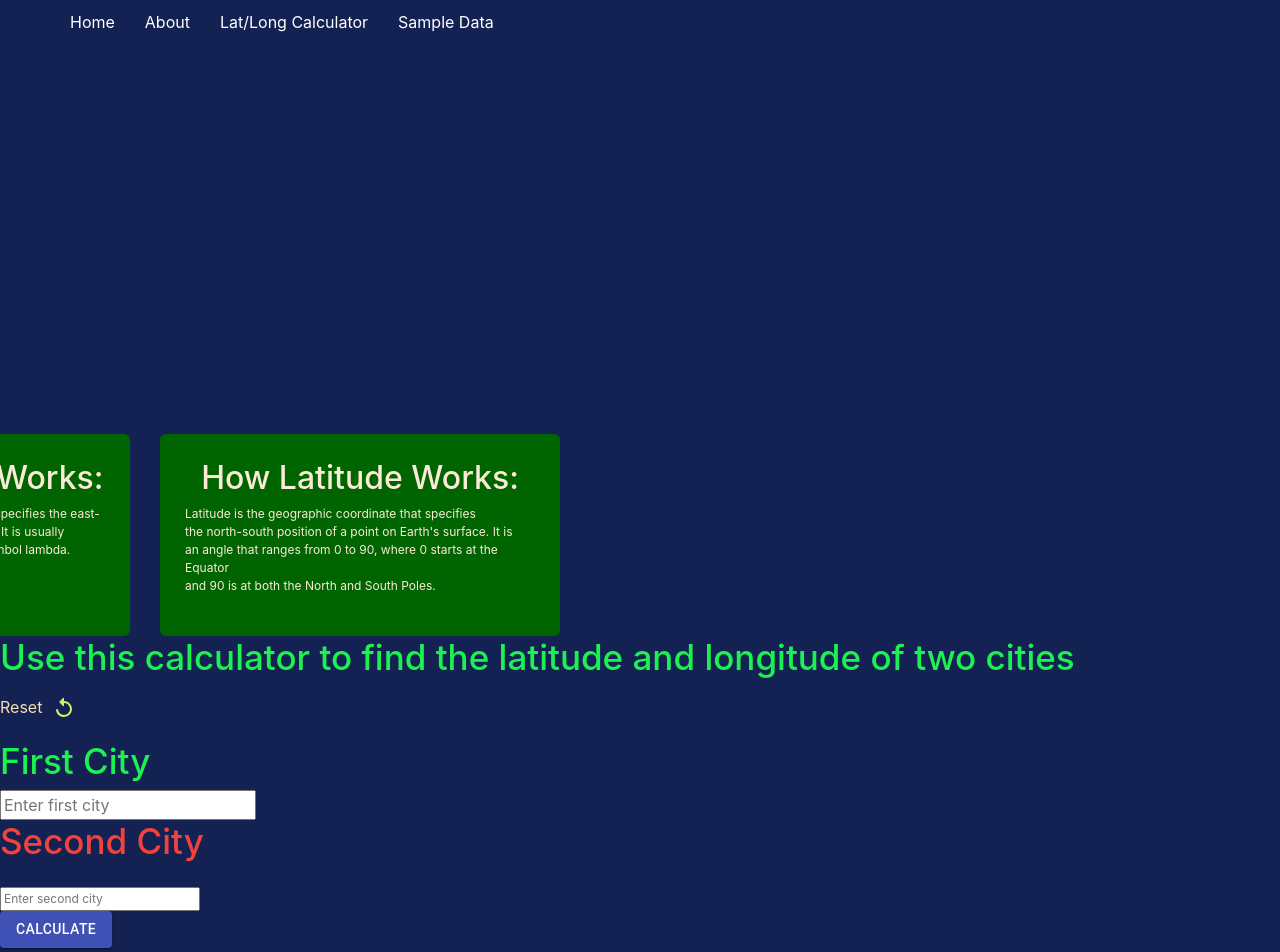
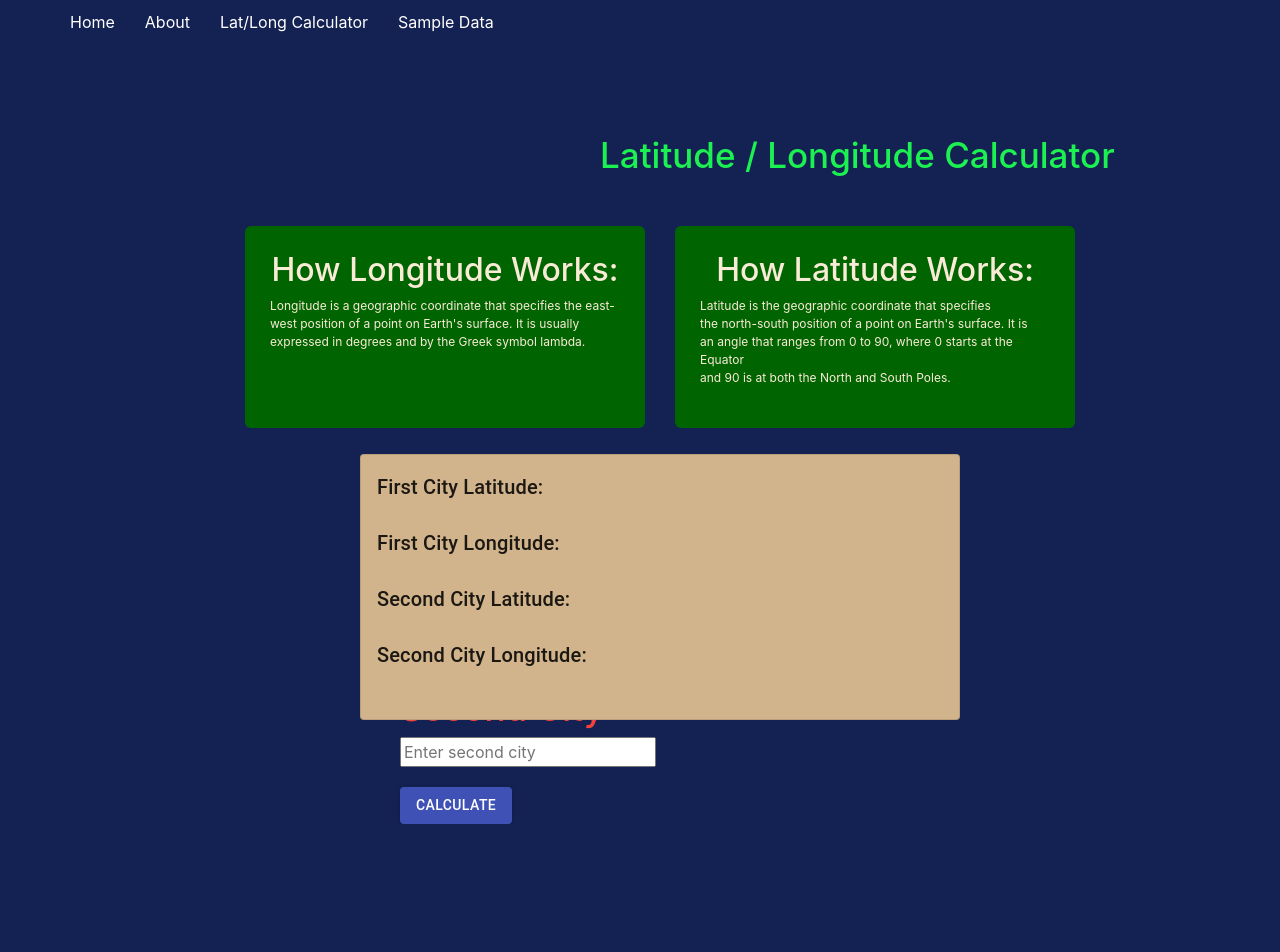
Before and after one commit to czhou578/DistanceCalc, a React (Create React App) app in the folder my-app/: page /geobox in a window 1280 px wide. Shown: the top 952 px of the page. After the commit the page ends 824 px from the top, so only its background shows below. Built offline with nearby package versions, Linux system fonts and the light colour scheme; no server answers.

Commit message:
styled lat long page

```diff
--- a/my-app/src/components/GeoInputBox.jsx
+++ b/my-app/src/components/GeoInputBox.jsx
@@ -105,7 +105,8 @@ export class GeoInputBox extends Component {
       this.props.secondCityLongitude,
     ];
     return (
-      <div>
+      <div className="geobox-container">
+        <h1>Latitude / Longitude Calculator</h1>
         <div className="longlat-explain">
           <div className="longitude-explain">
             <h2>How Longitude Works:</h2>
@@ -127,16 +128,13 @@ export class GeoInputBox extends Component {
             </p>
           </div>
         </div>
-        <h1>
-          Use this calculator to find the latitude and longitude of two cities
-        </h1>
+        <div className="forms">
           <div className="logo-descrip">
             <span>Reset</span>
             <StylesProvider injectFirst>
               <ReplayRoundedIcon onClick={this.reset}></ReplayRoundedIcon>
             </StylesProvider>
           </div>
-        <div>
           <h1>First City </h1>
           <form action="submit" id="form-1">
             <input
@@ -146,7 +144,7 @@ export class GeoInputBox extends Component {
               id="first-city"
             />
           </form>
-          <h1>Second City </h1>
+          <h1 className="secondcityheader">Second City </h1>
           <form action="submit" id="form-2">
             <input
               type="text"
@@ -155,7 +153,7 @@ export class GeoInputBox extends Component {
               id="second-city"
             />
           </form>
-          <div>
+          <div className="button">
             <Button
               type="submit"
               variant="contained"
@@ -165,9 +163,9 @@ export class GeoInputBox extends Component {
               Calculate
             </Button>
           </div>
-        </div>
           <div id="display-container">
             <LatLongDisplay citiesInfo={states} />
+          </div>
         </div>
       </div>
     );
--- a/my-app/src/components/LatlongDisplay.jsx
+++ b/my-app/src/components/LatlongDisplay.jsx
@@ -8,7 +8,7 @@ import Typography from "@material-ui/core/Typography";
 const useStyles = makeStyles({
   root: {
     maxWidth: 600,
-    minHeight: 135,
+    maxHeight: 270,
     backgroundColor: "tan",
   },
   bullet: {
--- a/my-app/src/components/geobox.css
+++ b/my-app/src/components/geobox.css
@@ -1,7 +1,54 @@
+.geobox-container {
+  margin-top: 100px;
+  margin-left: 400px;
+}
+
+.geobox-container > h1:first-child {
+  margin-left: 200px;
+  margin-bottom: 50px;
+}
+
+.longlat-explain {
+  display: flex;
+  /* width: 80vw; */
+  justify-content: center !important;
+  /* padding-left: 100px */
+  /* margin-top: 400px; */
+  margin-left: -390px;
+}
+
+.longitude-explain > h2,
+.longitude-explain > p,
+.latitude-explain > h2,
+.latitude-explain > p {
+  color: antiquewhite;
+}
+
+.longitude-explain > p,
+.latitude-explain > p {
+  font-size: 12px;
+}
+
+.longitude-explain,
+.latitude-explain {
+  max-width: 400px;
+  display: flex;
+  flex-direction: column;
+  align-items: center;
+  margin-left: 30px;
+  background-color: darkgreen;
+  padding: 25px;
+  border-radius: 6px;
+}
+
+.latlongheader {
+  margin-top: 30px;
+}
+
 #form-2 {
-  margin-top: 25px;
+  margin-top: 2px;
   border-radius: 3px;
-  font-size: 12px;
+  /* font-size: 12px; */
 }
 
 .logo-descrip {
@@ -13,6 +60,23 @@
   margin-left: 80px;
 }
 
+.forms {
+  margin-top: 100px;
+}
+
 #display-container {
+  position: absolute;
+  right: 25%;
+  bottom: 10%;
+  /* height: 200px; */
+  width: 600px;
   margin-top: 30px;
 }
+
+.secondcityheader {
+  margin-top: 25px;
+}
+
+.button {
+  padding-top: 20px;
+}
--- a/my-app/src/components/home.css
+++ b/my-app/src/components/home.css
@@ -73,44 +73,6 @@
   Styling for the latitude/longitude section
 **/
 
-.longlat-explain {
-  display: flex;
-  width: 80vw;
-  margin-top: 400px;
-  margin-left: -300px;
-}
-
-.longitude-explain > h2,
-.longitude-explain > p,
-.latitude-explain > h2,
-.latitude-explain > p {
-  color: antiquewhite;
-}
-
-.longitude-explain,
-.latitude-explain {
-  max-width: 400px;
-  display: flex;
-  flex-direction: column;
-  align-items: center;
-  margin-left: 30px;
-  background-color: darkgreen;
-  padding: 25px;
-  border-radius: 6px;
-}
-
-.longitude-explain > p,
-.latitude-explain > p {
-  font-size: 12px;
-}
-
-.geobox-container {
-  margin-top: 35px;
-  position: relative;
-  right: 100px;
-  margin-right: 200px;
-}
-
 .sampleBoxHeader {
   margin-left: 120px;
   margin-bottom: 30px;
```
Lines whose indentation alone changed are shown as unchanged.
